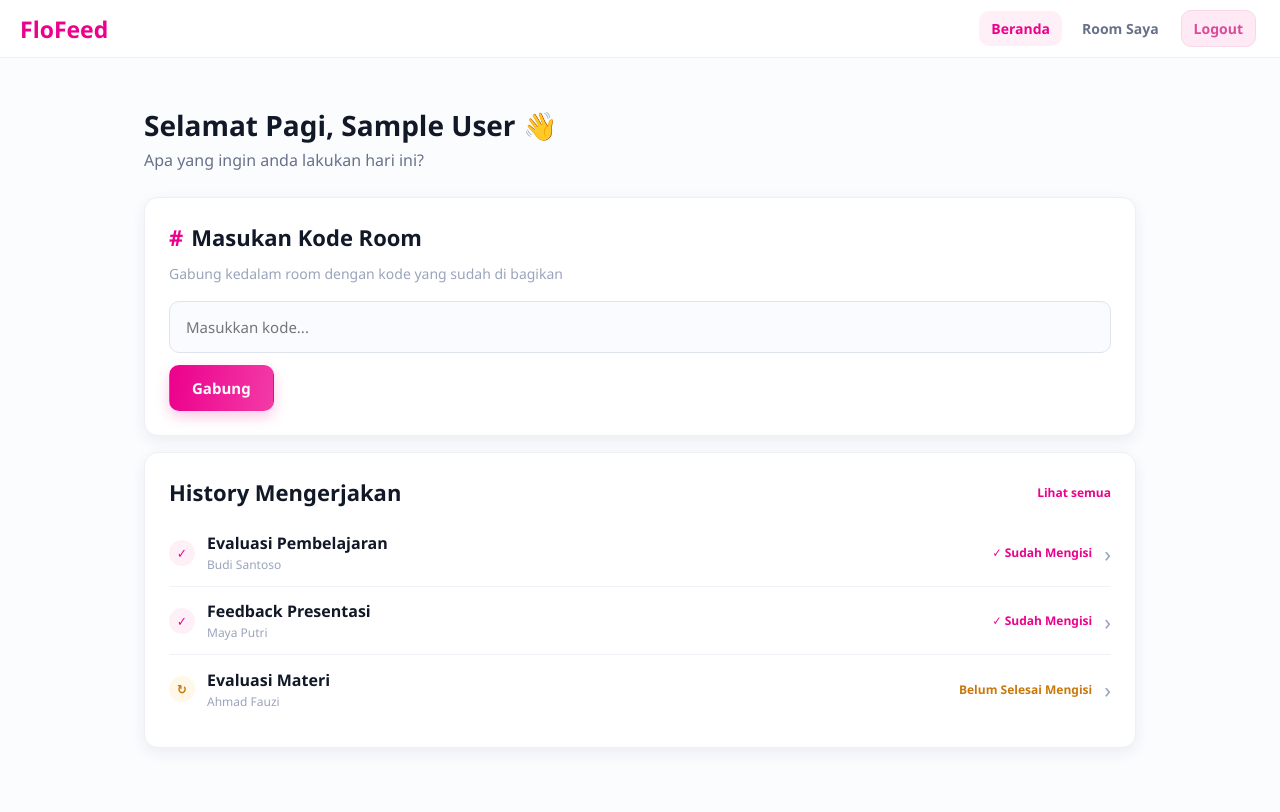
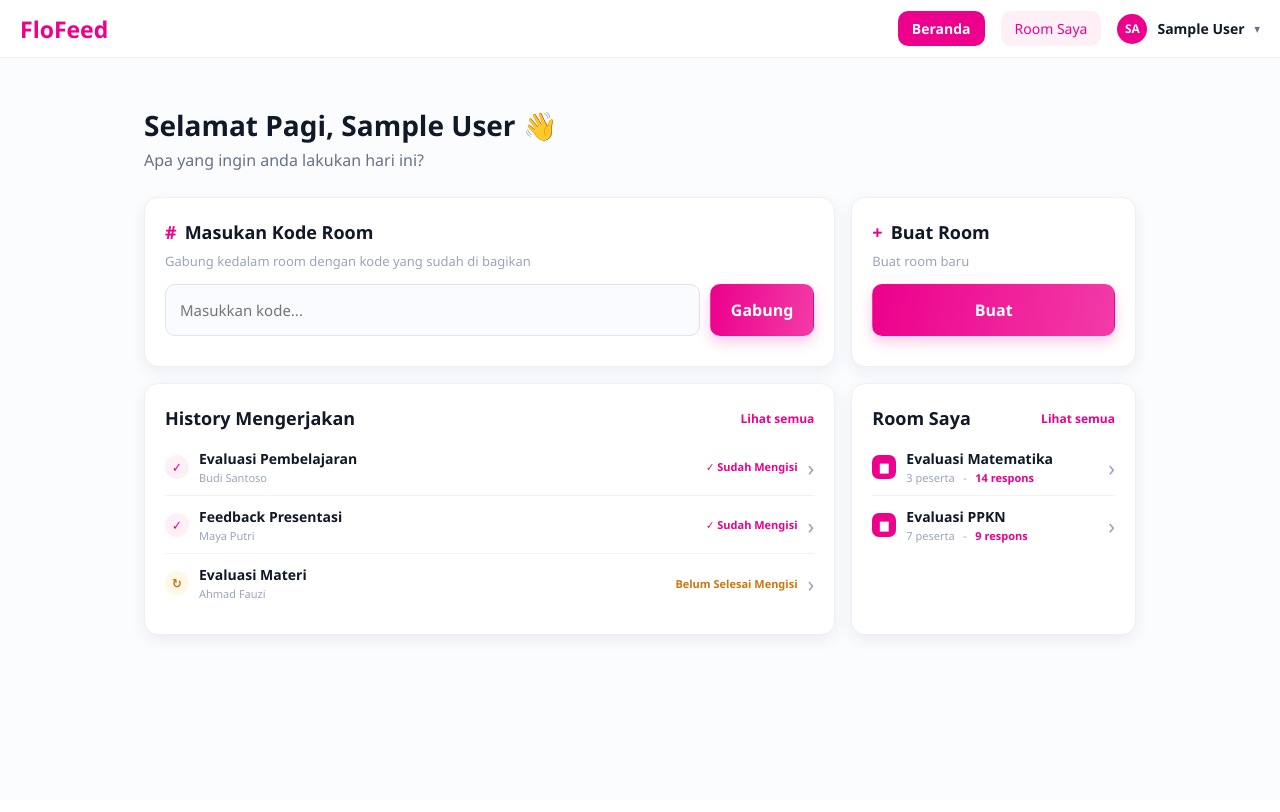
Before and after one commit to alvonkhairy/FloFeed-Project, a PHP site: page /home.php in a window 1280 px wide. After the commit the page ends 639 px from the top, so only its background shows below. Run offline with PHP 8.4, Linux system fonts and the light colour scheme; the visitor is signed in with stand-in values (Sample User, id 1).

Commit message:
Revert "Gabung"

```diff
--- a/answer-question.php
+++ b/answer-question.php
@@ -7,7 +7,10 @@
 <link rel="stylesheet" href="assets/css/style.css">
 </head>
 <body>
-<?php require __DIR__ . '/components/navbar.php'; ?>
+	<?php
+	require_once __DIR__ . '/component/navbar.php';
+	renderNavbar('.');
+	?>
 
   <!-- Main content -->
   <main class="page answer-page">
--- a/answer-result.php
+++ b/answer-result.php
@@ -7,7 +7,10 @@
 		<link rel="stylesheet" href="assets/css/style.css" />
 	</head>
 	<body>
-<?php require __DIR__ . '/components/navbar.php'; ?>
+		<?php
+		require_once __DIR__ . '/component/navbar.php';
+		renderNavbar('.');
+		?>
 
 		<main class="page thank-you-page">
 			<section class="card thank-you-card" aria-labelledby="thank-you-title">
--- a/assets/css/style.css
+++ b/assets/css/style.css
@@ -67,7 +67,7 @@ button, input, textarea, a { font: inherit; }
 
 .brand { gap: 10px; text-decoration: none; }
 .header-left { gap: 14px; }
-.header-right { display: flex; align-items: center; gap: 10px; }
+.header-right { gap: 8px; }
 
 .brand-name, .logo-text {
 	color: var(--purple);
@@ -75,31 +75,34 @@ button, input, textarea, a { font: inherit; }
 	font-weight: 700;
 }
 
-.main-nav {
+.menu {
 	display: flex;
 	align-items: center;
-	gap: 8px;
+	gap: 16px;
 }
 
-.nav-link {
-	display: inline-flex;
-	align-items: center;
-	justify-content: center;
-	padding: 8px 12px;
-	border-radius: 10px;
-	color: var(--muted);
+.menu-item {
+	padding: 8px 14px;
+	border: none;
+	background: var(--purple-soft);
+	color: var(--purple);
 	font-size: 14px;
-	font-weight: 600;
+	font-weight: 500;
 	text-decoration: none;
-	transition: all 0.2s ease;
+	cursor: pointer;
+	border-radius: var(--radius-control);
+	transition: background-color 0.2s ease;
 }
 
-.nav-link:hover,
-.nav-link.active,
-body.home .home-link,
-body.room-view .room-link {
-	background: var(--purple-soft);
-	color: var(--purple);
+.menu-item:hover {
+	background: #ec008c;
+	color: #fff;
+}
+
+.menu-item.active {
+	background: #ec008c;
+	color: #fff;
+	font-weight: 600;
 }
 
 .account { position: relative; }
@@ -138,26 +141,19 @@ body.room-view .room-link {
 .account-info .email { color: var(--muted); font-size: 13px; }
 .account-divider { height: 1px; background: var(--line); }
 .logout-btn {
-	display: inline-flex;
-	align-items: center;
-	justify-content: center;
-	padding: 8px 12px;
-	border: 1px solid #f7d8e8;
-	border-radius: 10px;
-	background: #ffe9f4;
-	color: #d94c99;
+	display: block;
+	width: 100%;
+	padding: 14px 20px;
+	border: 0;
+	background: #fdeeee;
+	color: #e05263;
 	cursor: pointer;
-	font-size: 14px;
+	font-size: 13px;
 	font-weight: 600;
-	text-align: center;
+	text-align: left;
 	text-decoration: none;
-	transition: all 0.2s ease;
 }
-.logout-btn.compact { margin-right: 4px; }
-.logout-btn:hover {
-	background: #ffdbea;
-	transform: translateY(-1px);
-}
+.logout-btn:hover { background: #fbdcdc; }
 
 .page, .room-page {
 	width: min(calc(100% - 48px), 932px);
@@ -439,47 +403,40 @@ body.room-view .room-link {
 .history-list-card { padding: 24px; }
 .history-list-card .section-title { margin-bottom: 10px; }
 .history-list-card .list-item { min-height: 62px; }
-.rooms-page { max-width: 1040px; }
+.rooms-page { max-width: 800px; }
 .rooms-list-card { padding: 24px; }
 .rooms-list-card .section-title { margin-bottom: 10px; }
 .rooms-list-card .list-item { min-height: 68px; }
+.section-title-link { color: var(--ink); font-size: inherit; }
 .welcome { margin-bottom: 26px; }
 .welcome h1 { margin: 0 0 5px; font-size: 28px; }
 .welcome p { margin: 0; color: var(--muted); font-size: 16px; }
-.home-grid, .home-lower { display: grid; grid-template-columns: 1fr; gap: 16px; align-items: stretch; }
-.home-lower {
-	margin-top: 16px;
-}
-.join-card, .history-card, .rooms-list-card { padding: 24px; }
-.join-card { min-height: 170px; }
-.history-card { min-height: 240px; }
-.card-heading, .section-title { display: flex; align-items: center; justify-content: space-between; margin: 0 0 12px; font-size: 22px; font-weight: 800; }
+.home-grid, .home-lower { display: grid; grid-template-columns: minmax(0,1.7fr) minmax(250px,.7fr); gap: 16px; align-items: stretch; }
+.home-lower { margin-top: 16px; }
+.join-card, .create-card, .history-card, .rooms-card { padding: 22px 20px; }
+.join-card, .create-card { min-height: 170px; }
+.history-card, .rooms-card { min-height: 240px; }
+.card-heading, .section-title { display: flex; align-items: center; justify-content: space-between; margin: 0 0 8px; font-size: 18px; font-weight: 800; }
 .card-heading { justify-content: flex-start; gap: 8px; }
 .card-heading .symbol, .section-link { color: var(--purple); }
-.card-description { margin: 0 0 18px; color: #9aa4bb; font-size: 14px; }
-.join-form { display: flex; flex-direction: column; gap: 12px; margin-top: auto; }
-.home-page .text-input { padding: 15px 16px; font-size: 15px; height: 52px; }
-.home-page .btn-primary { width: auto; align-self: flex-start; padding: 12px 22px; font-size: 15px; min-height: 44px; }
-.create-room-btn {
-	min-width: 110px;
-	padding: 14px 20px;
-	font-size: 16px;
-	min-height: 48px;
-	margin-top: 6px;
-}
+.card-description { margin: 0 0 14px; color: #9aa4bb; font-size: 13px; }
+.join-form { display: flex; gap: 10px; margin-top: auto; }
+.home-page .text-input { padding: 13px 14px; font-size: 15px; }
+.home-page .btn-primary { padding: 14px 20px; font-size: 16px; }
+.create-card .btn-primary { display: flex; width: 100%; margin-top: auto; }
 .section-link { font-size: 12px; text-decoration: none; }
-.list-item { display: flex; align-items: center; gap: 12px; min-height: 68px; padding: 10px 0; border-bottom: 1px solid #f0f2f7; }
+.list-item { display: flex; align-items: center; gap: 10px; min-height: 58px; padding: 8px 0; border-bottom: 1px solid #f0f2f7; }
 .list-item:last-child { border-bottom: 0; }
 .list-item { color: inherit; text-decoration: none; }
 .list-item:hover { background: #fcf4fa; }
-.status-icon, .room-icon { display: grid; place-items: center; flex-shrink: 0; width: 26px; height: 26px; border-radius: 50%; background: var(--green-soft); color: var(--green); font-size: 13px; font-weight: 800; }
+.status-icon, .room-icon { display: grid; place-items: center; flex-shrink: 0; width: 24px; height: 24px; border-radius: 50%; background: var(--green-soft); color: var(--green); font-size: 13px; font-weight: 800; }
 .status-icon.pending { background: #fff8e8; color: var(--amber); }
 .room-icon { border-radius: 7px; background: var(--purple); color: #fff; }
 .item-copy { min-width: 0; flex: 1; }
 .item-title, .item-subtitle { margin: 0; }
-.item-title { font-size: 16px; font-weight: 700; }
-.item-subtitle { margin-top: 2px; color: #9aa4bb; font-size: 12px; }
-.item-result { color: var(--green); font-size: 12px; font-weight: 700; white-space: nowrap; }
+.item-title { font-size: 14px; font-weight: 700; }
+.item-subtitle { margin-top: 2px; color: #9aa4bb; font-size: 11px; }
+.item-result { color: var(--green); font-size: 11px; font-weight: 700; white-space: nowrap; }
 .item-result.pending { color: var(--amber); }
 .room-card-link { color: #9aa4bb; font-size: 22px; text-decoration: none; }
 
--- a/components/navbar.php
+++ /dev/null
@@ -1,16 +0,0 @@
-
-<header class="topbar">
-			<div class="header-left">
-				<a class="brand" href="home.php" aria-label="FloFeed home">
-					<span class="brand-name">FloFeed</span>
-				</a>
-			</div>
-
-			<div class="header-right">
-				<nav class="main-nav" aria-label="Navigasi utama">
-					<a class="nav-link home-link" href="home.php">Beranda</a>
-					<a class="nav-link room-link" href="room-management.php">Room Saya</a>
-				</nav>
-				<a class="logout-btn compact" href="logout.php">Logout</a>
-			</div>
-</header>
--- a/history.php
+++ b/history.php
@@ -7,7 +7,10 @@
 		<link rel="stylesheet" href="assets/css/style.css" />
 	</head>
 	<body>
-<?php require __DIR__ . '/components/navbar.php'; ?>
+		<?php
+		require_once __DIR__ . '/component/navbar.php';
+		renderNavbar('.');
+		?>
 
 		<main class="page history-page">
 			<header class="page-header">
--- a/home.php
+++ b/home.php
@@ -18,8 +18,11 @@ $initials = strtoupper(substr($username, 0, 2));
 		<title>FloFeed - Home</title>
 		<link rel="stylesheet" href="assets/css/style.css" />
 	</head>
-	<body class="home">
-<?php require __DIR__ . '/components/navbar.php'; ?>
+	<body>
+		<?php
+		require_once __DIR__ . '/component/navbar.php';
+		renderNavbar('.');
+		?>
 
 		<main class="home-page">
 			<section class="welcome" aria-labelledby="welcome-title">
@@ -35,6 +38,12 @@ $initials = strtoupper(substr($username, 0, 2));
 						<input class="text-input" name="kode" type="text" placeholder="Masukkan kode..." aria-label="Kode room" required />
 						<button class="btn btn-primary" type="submit">Gabung</button>
 					</form>
+				</section>
+
+				<section class="card create-card" aria-labelledby="create-title">
+					<h2 class="card-heading" id="create-title"><span class="symbol">+</span>Buat Room</h2>
+					<p class="card-description">Buat room baru</p>
+					<a class="btn btn-primary" href="room-create.php">Buat</a>
 				</section>
 			</div>
 
@@ -61,7 +70,19 @@ $initials = strtoupper(substr($username, 0, 2));
 					</a>
 				</section>
 
-
+				<section class="card rooms-card" aria-labelledby="rooms-title">
+					<h2 class="section-title" id="rooms-title"><span class="section-title-link">Room Saya</span><a class="section-link" href="room-view.php">Lihat semua</a></h2>
+					<a class="list-item" href="room-master/room-anonymous-feedback.php">
+						<span class="room-icon" aria-hidden="true">&#9632;</span>
+						<div class="item-copy"><p class="item-title">Evaluasi Matematika</p><p class="item-subtitle">3 peserta &nbsp; - &nbsp; <strong style="color: var(--purple)">14 respons</strong></p></div>
+						<span class="room-card-link" aria-hidden="true">&#8250;</span>
+					</a>
+					<a class="list-item" href="room-master/room-anonymous-feedback.php">
+						<span class="room-icon" aria-hidden="true">&#9632;</span>
+						<div class="item-copy"><p class="item-title">Evaluasi PPKN</p><p class="item-subtitle">7 peserta &nbsp; - &nbsp; <strong style="color: var(--purple)">9 respons</strong></p></div>
+						<span class="room-card-link" aria-hidden="true">&#8250;</span>
+					</a>
+				</section>
 			</div>
 		</main>
 	</body>
--- a/register.php
+++ b/register.php
@@ -1,6 +1,6 @@
 <?php
 session_start();
-require_once __DIR__ . '/koneksi.php';
+require_once __DIR__ . '/config.php';
 
 if (isset($_SESSION['user_id'])) {
     header('Location: home.php');
@@ -69,7 +69,7 @@ if ($_SERVER['REQUEST_METHOD'] === 'POST') {
 					</p>
 				<?php endif; ?>
 
-				<form action="daftar.php" method="post" aria-label="Form pendaftaran">
+				<form action="register.php" method="post" aria-label="Form pendaftaran">
 					<div class="input-row">
 						<label class="field-label" for="username">Username</label>
 						<input
```
Also changed, not shown: other parts of assets/css/style.css (+0 -33 lines), room-create.php (+5 -2 lines), room-management.php (deleted, +0 -36 lines), room-master/room-anonymous-feedback.php (+11 -8 lines), room-master/room-participant-status.php (+44 -18 lines), room-master/room-statistics.php (+12 -17 lines), room-master/room-waiting-requirements.php (+12 -8 lines).
